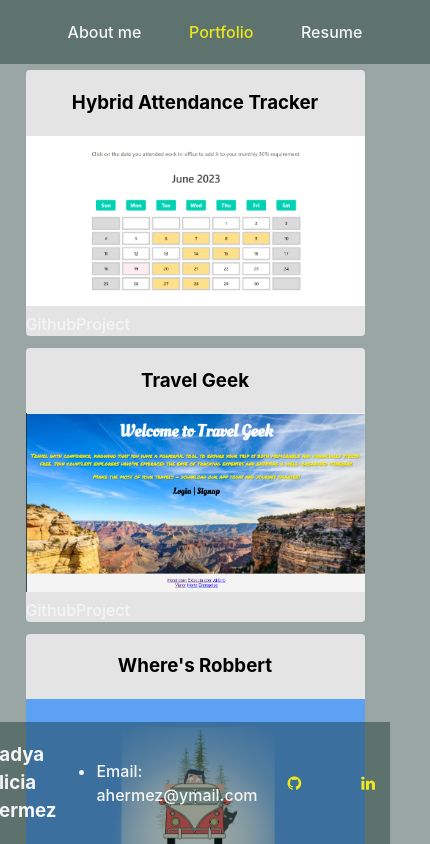
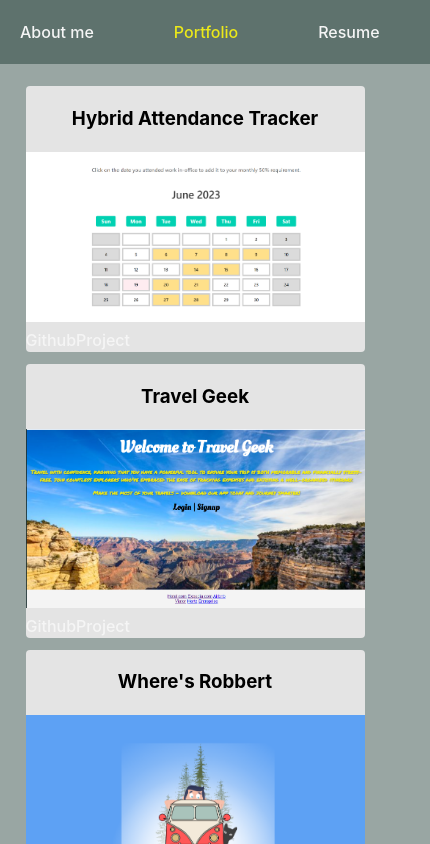
Before and after one commit to ahermez/react-portfolio, a React (Vite) app: page /portfolio in a window 390 px wide. Shown: the top 844 px of the page, 430 px wide, since content can reach past the window. Built offline with nearby package versions, Linux system fonts and the light colour scheme.

Commit message:
narrowed down spaces between header and footer

```diff
--- a/src/components/about/index.jsx
+++ b/src/components/about/index.jsx
@@ -3,7 +3,7 @@ import Images from "../../Images/photo11.png";
 
 const About = () => {
   return (
-    <div style={{ height: "100vh" }}>
+    <div style={{ height: "100%" }}>
       <section className="container">
         <div className="sub-container">
           <div className="avatar-header">
--- a/src/components/footer/footer.css
+++ b/src/components/footer/footer.css
@@ -3,10 +3,30 @@
   justify-content: center;
   align-items: center;
   background-color: rgba(13, 45, 37, 0.42);
-  position: fixed;
+  /* position: fixed; */
   left: 0;
   bottom: 0;
   width: 100%;
+  margin-top: auto;
+}
+
+.footer-text {
+  font-size: 1rem !important;
+  display: flex;
+  justify-content: center;
+  align-content: center;
+  text-align: center;
+}
+
+.footer-text > * {
+  padding-left: 1rem;
+}
+
+@media only screen and (max-width: 600px) {
+  .footer-text {
+    font-size: 0.825rem !important;
+    flex-basis: 80%;
+  }
 }
 
 .footer-section a {
--- a/src/components/footer/index.jsx
+++ b/src/components/footer/index.jsx
@@ -2,16 +2,13 @@ import "./footer.css";
 const Footer = () => {
   return (
     <div className="footer">
-      <div>
-        <h3> Nadya Alicia Hermez</h3>
+      <div className="footer-text">
+        <span> Nadya Alicia Hermez</span>
+        <a href="mailto:ahermez@ymail.com" style={{ color: "whitesmoke" }}>
+          ahermez@ymail.com
+        </a>
       </div>
-      <ul>
-        <li>
-          <a href="mailto:ahermez@ymail.com" style={{ color: "whitesmoke" }}>
-            Email: ahermez@ymail.com
-          </a>
-        </li>
-      </ul>
+
       <div className="footer-section">
         <a href="https://github.com/ahermez">
           <i className="fa fa-github"></i>
--- a/src/components/home/home.css
+++ b/src/components/home/home.css
@@ -12,13 +12,28 @@ header {
 
 .navBar {
   display: flex;
-  justify-content: space-evenly;
-  /* gap: 10rem; */
+  justify-content: flex-start;
+  gap: 5rem;
   width: 100%;
   margin-top: 0;
   margin-bottom: 0;
-  background-color: rgba(13, 45, 37, 0.42);
+  background-color: rgba(94,115,111,1);
   padding: 20px;
+  position: fixed;
+  top: 0;
+}
+
+@media only screen and (max-width: 600px) {
+  .navBar {
+    display: flex;
+    /* justify-content: space-evenly; */
+    /* gap: 10rem; */
+    width: 100%;
+    margin-top: 0;
+    margin-bottom: 0;
+    background-color: rgba(13, 45, 37, 0.42);
+    padding: 20px;
+  }
 }
 
 .navItem {
--- a/src/components/home/index.jsx
+++ b/src/components/home/index.jsx
@@ -35,7 +35,9 @@ const Home = () => {
         </li>
       </ul>
 
-      <Outlet />
+      <div style={{ marginTop: "80px" }}>
+        <Outlet />
+      </div>
     </div>
   );
 };
--- a/src/components/portfolio/portfolio.css
+++ b/src/components/portfolio/portfolio.css
@@ -17,7 +17,6 @@
   /* margin: 1%; */
   margin-left: 5%;
   margin-right: 5%;
-
 }
 
 @media only screen and (min-width: 600px) {
@@ -35,12 +34,11 @@
 }
 
 .portfolio-details {
-  /* max-width: 400px;
-  max-height: 400px; */
+  /* max-width: 400px; */
+  max-height: 250px;
   border-radius: 4px;
   height: 100%;
   width: 100%;
-
 }
 
 .portfolio-details-img {
@@ -53,5 +51,4 @@
   flex-wrap: "wrap";
   justify-content: "space-between";
   margin: "6px";
-
 }
--- a/src/index.css
+++ b/src/index.css
@@ -15,7 +15,9 @@
 }
 
 #root {
-  height: 100%;
+  min-height: 100vh;
+  display: flex;
+  flex-direction: column;
 }
 /* resume label (possibly all labels) */
 a {
```
